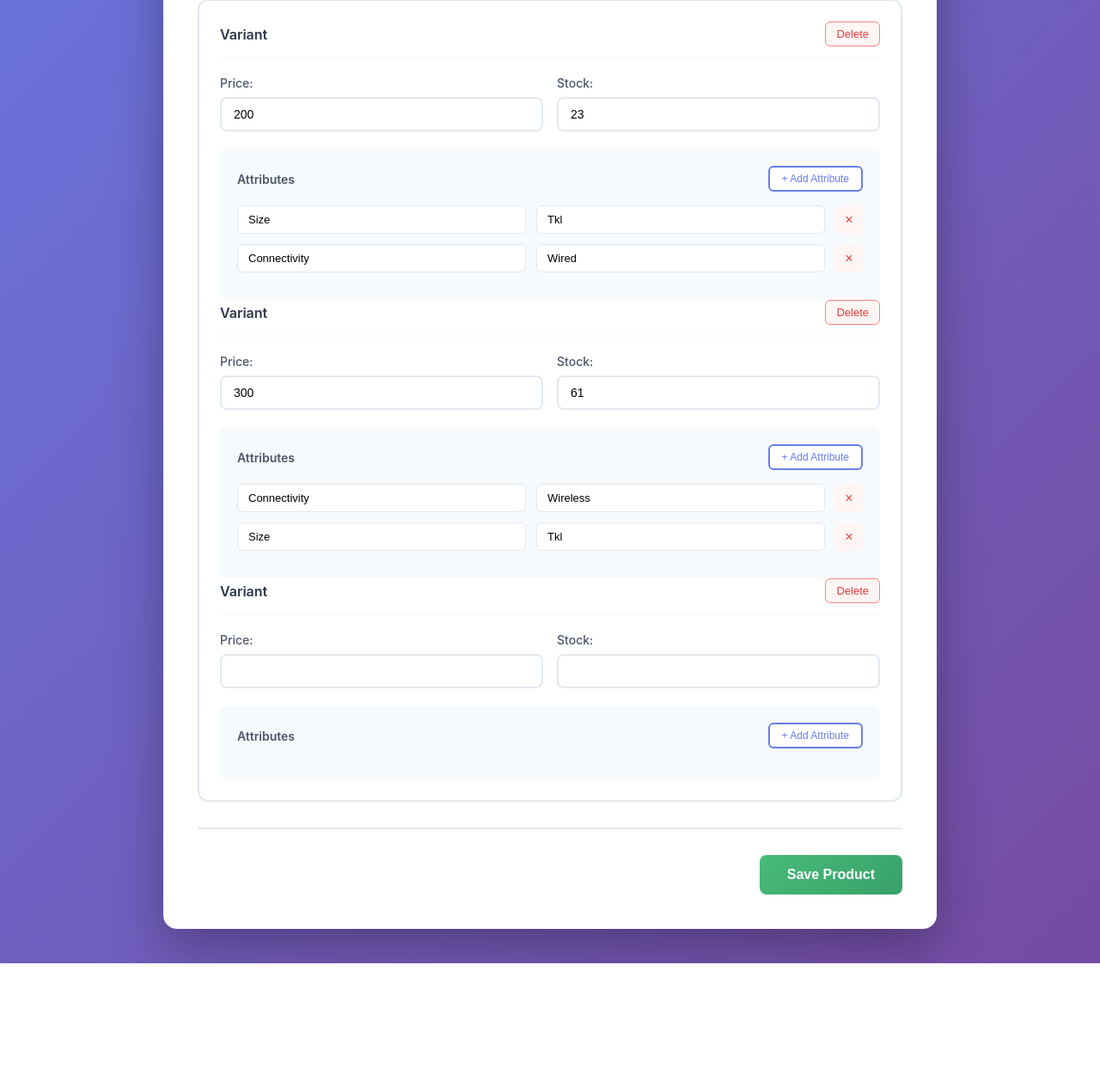
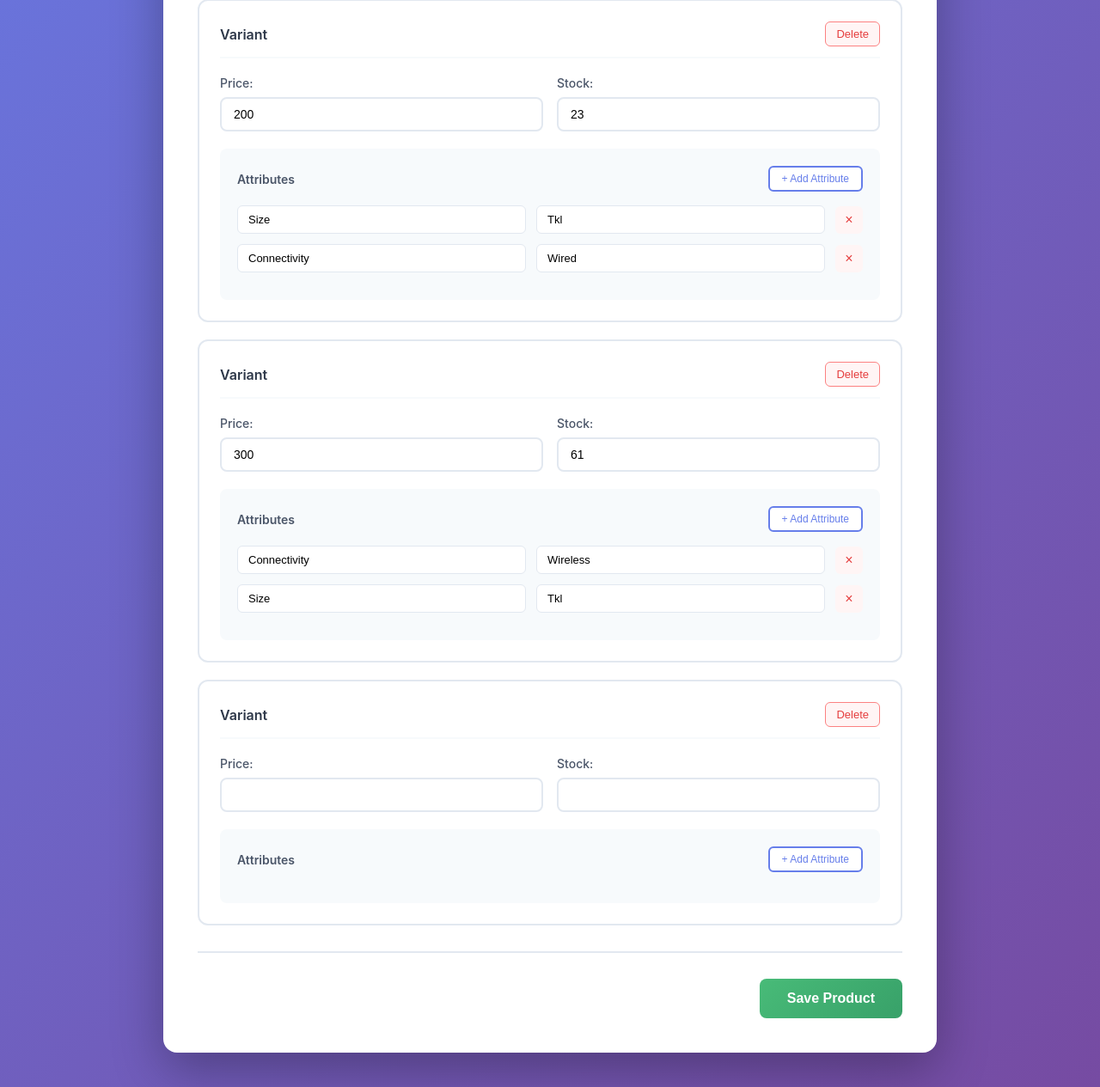
Before and after one commit to pr0f3ssoR/django-ecommerce, a Django app: page /products/test/ in a window 1280 px wide. Shown: the part 699-1964 px from the top of the page at 86% size. Before the commit the page ends 1820 px from the top, so only its background shows below. Run offline with Django 5.2, Linux system fonts and the light colour scheme; data comes from the database, SQL or seed files in the repository.

Commit message:
Completed UI functionality for adding and removing of variants and attributes

```diff
--- a/products/static/products/css/product_form.css
+++ b/products/static/products/css/product_form.css
@@ -365,3 +365,12 @@
                 justify-self: flex-start;
             }
         }
+
+
+label {
+    pointer-events: none;
+}
+
+.hidden-input {
+    display: none;
+}
--- a/products/static/products/js/product_form.js
+++ b/products/static/products/js/product_form.js
@@ -277,3 +277,69 @@ function addAttributeElement(btn){
     `
     attributeSection.insertAdjacentHTML('afterend', attributeElement.trim())
 }
+
+
+function addVariant(){
+    const varintHTML = `    <div class="variant-card">
+                                <div class="variant-header">
+                                    <div class="variant-title">Variant</div>
+                                    <button onclick="deleteVariant(this)" type="button" class="delete-variant-btn">
+                                        Delete
+                                    </button>
+                                </div>
+                                <div class="variant-fields">
+                                    <div class="form-group">
+                                        <label >Price:</label>
+                                        <input type="number" name="variant-2-price" min="0" id="id_variant-2-price">
+                                    </div>
+                                    <div class="form-group">
+                                        <label >Stock:</label>
+                                        <input type="number" name="variant-2-stock" min="0" id="id_variant-2-stock">
+                                    </div>
+                                </div>
+                                <div class="attributes-section">
+                                    <div class="attributes-header">
+                                        <div class="attributes-title">Attributes</div>
+                                        <button onclick="addAttributeElement(this)" type="button" class="add-attribute-btn">
+                                            + Add Attribute
+                                        </button>
+                                    </div>
+                                    <textarea name="variant-2-attributes" cols="40" rows="10" id="id_variant-2-attributes">null</textarea>
+
+                                </div>
+                            </div>
+                            `
+
+        const varinatContainer = document.getElementById('variantsContainer')
+
+        varinatContainer.insertAdjacentHTML('afterbegin',varintHTML)
+}
+
+
+
+function deleteVariant(btn){
+    const variantElement = btn.parentElement.parentElement
+
+    const hiddenInput = variantElement.querySelector('.hidden-input input')
+
+    const deletedVariantId = hiddenInput ? hiddenInput.value: null
+
+
+    if (hiddenInput && deletedVariantId){
+        const hiddenContainer = document.getElementById('deletedVariantInputs')
+
+        hiddenContainer.insertAdjacentHTML('afterbegin',`<input hidden type="number" value="${deletedVariantId}">`)
+    }
+
+    variantElement.remove()
+}
+
+const form = document.getElementById('productForm')
+
+form.addEventListener('submit',e => {
+
+    const variants = document.getElementById('variantsContainer').querySelectorAll('.variant-card')
+
+    const formLength = variants.length
+
+})
--- a/products/templates/products/test.html
+++ b/products/templates/products/test.html
@@ -30,22 +30,28 @@
                     </div>
                 {{product_form.id}}
                 </div>
+                <div id="hiddenInputs">
                     {{variant_formset.management_form}}
+                </div>
+                <div id="deletedVariantInputs"></div>
                 <div class="variants-section">
                     <div class="variants-header">
                         <div class="section-title">Product Variants</div>
-                        <button type="button" class="add-variant-btn" >Add Variant</button>
+                        <button onclick="addVariant()" type="button" class="add-variant-btn" >Add Variant</button>
                     </div>
                     <div id="variantsContainer">
+                        {%for form in variant_formset%}
                             <div class="variant-card">
-                            {%for form in variant_formset%}
                                 <div class="variant-header">
                                     <div class="variant-title">Variant</div>
-                                <button type="button" class="delete-variant-btn" >
+                                    <button onclick="deleteVariant(this)" type="button" class="delete-variant-btn" >
                                         Delete
                                     </button>
                                 </div>
                                 <div class="variant-fields">
+                                    <div class="hidden-input">
+                                        {{form.id}}
+                                    </div>
                                     <div class="form-group">
                                         {{form.price.label_tag}}
                                         {{form.price}}
@@ -77,8 +83,8 @@
                                         </div>
                                     {%endfor%}
                                 </div>
+                            </div>
                         {%endfor%}
-                        </div>
                     </div>
                 </div>
                 <div class="submit-section">
--- a/products/views.py
+++ b/products/views.py
@@ -146,7 +146,7 @@ def json_view(request:HttpRequest):
         'description':product_dict['description']
     })
 
-    json_variant_formset = JsonProductVariantFormset(initial=product_dict['variants'])
+    json_variant_formset = JsonProductVariantFormset(initial=product_dict['variants'],prefix='variant')
 
     return render(request,'products/test.html',{'product_form':json_product_form,'variant_formset':json_variant_formset})
 
```
Lines whose indentation alone changed are shown as unchanged.
